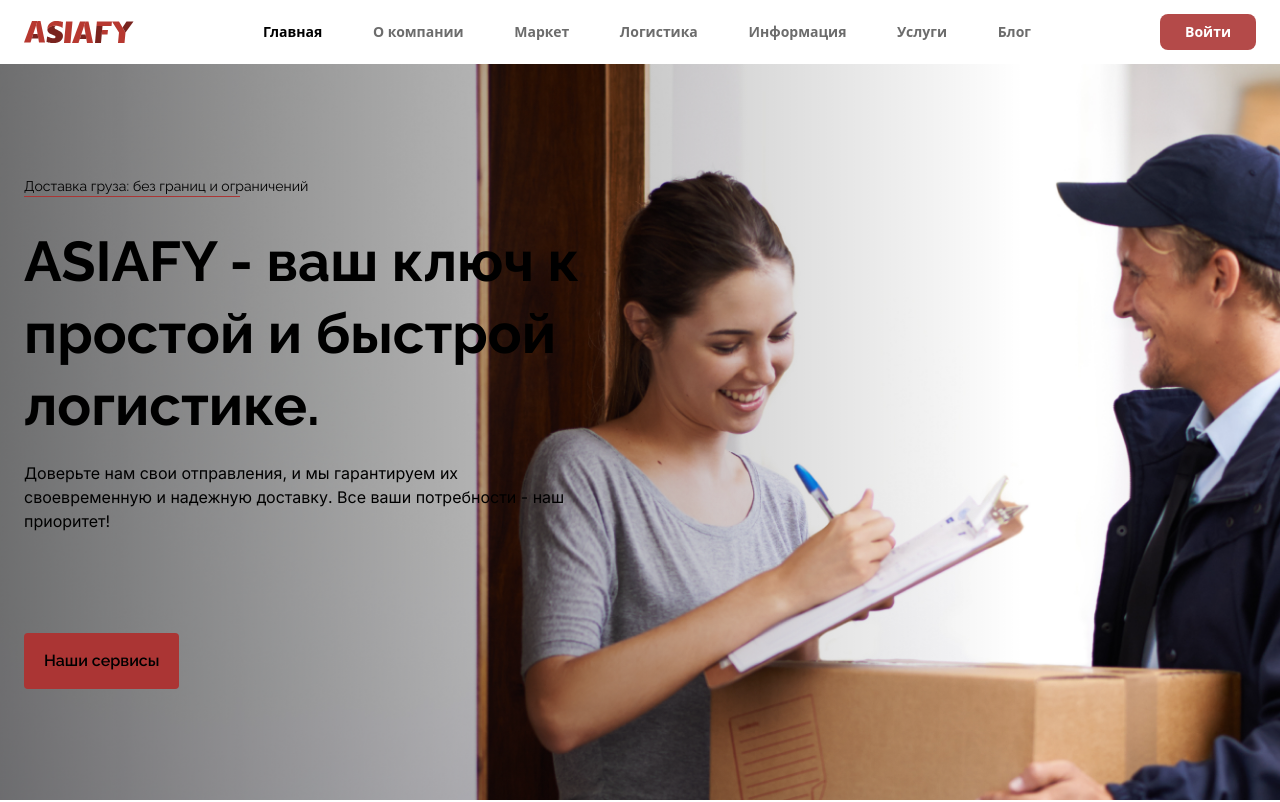
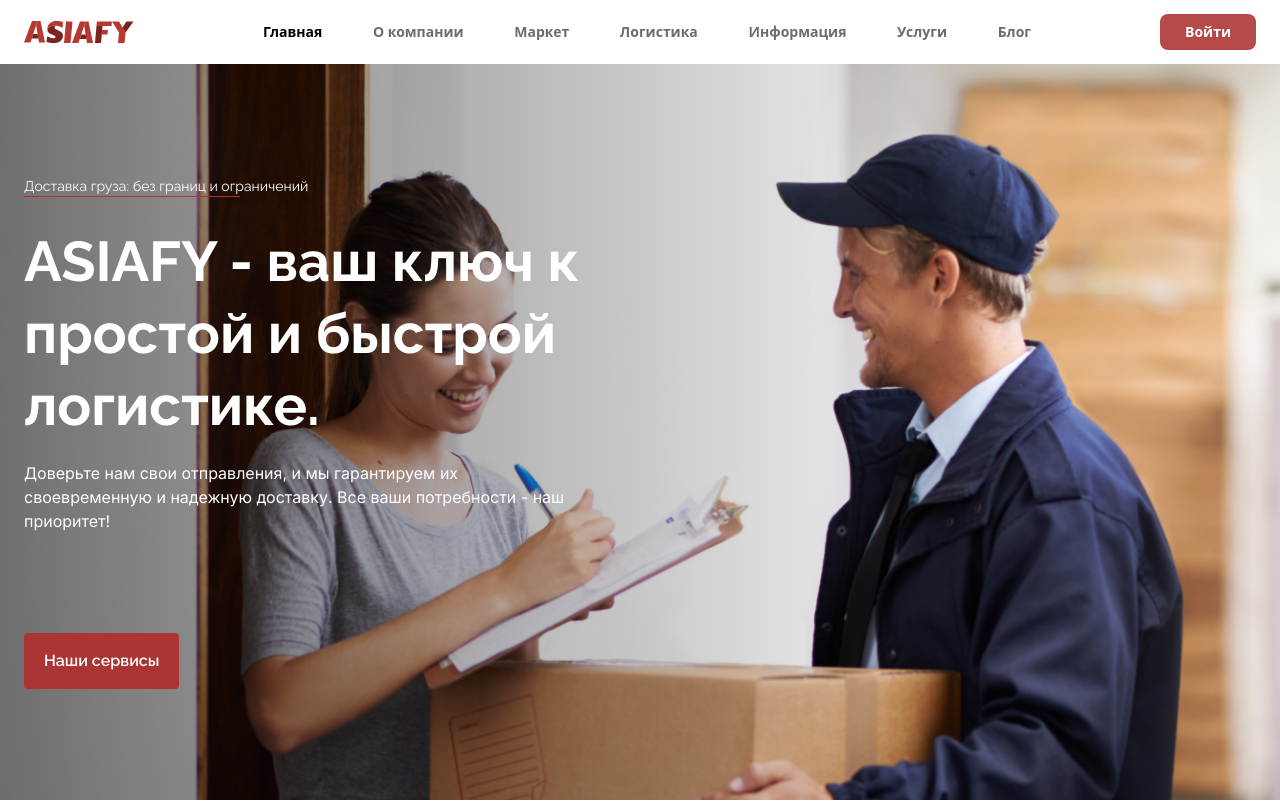
Before and after one commit to IrohVlad/amarket, a Next.js app: page / in a window 1280 px wide. Shown: the top 802 px of the page. Built offline with nearby package versions, Linux system fonts and the light colour scheme.

Commit message:
Header sticky & color main page

```diff
--- a/app/about/page.tsx
+++ b/app/about/page.tsx
@@ -1,5 +1,4 @@
 import Carousel from "@/app/components/carousel/carousel";
-import Image from 'next/image';
 
 const carouselData = [
     {
--- a/app/components/header/header.tsx
+++ b/app/components/header/header.tsx
@@ -7,7 +7,7 @@
     const pathname = usePathname()
 
     return (
-        <header className='px-6 h-16 flex items-center'>
+        <header className='px-6 h-16 flex items-center sticky z-50 top-0 left-0 w-full bg-white'>
             <div className="max-w-c-full m-auto flex items-center justify-between w-full">
                 <Image src="/logo.svg" alt="logo" width={110} height={23}/>
                 <div className="font-semibold text-h-grey text-sm max-w-3xl w-full flex justify-between">
--- a/app/components/hero/hero.tsx
+++ b/app/components/hero/hero.tsx
@@ -3,7 +3,7 @@
 
 export default function Hero() {
   return (
-    <section className="w-full relative">
+    <section className="w-full relative bg-hero-pattern object-cover bg-no-repeat bg-right bg-cover">
         <div className="max-w-c-full m-auto h-[calc(100vh-64px)] short:h-fit flex flex-col justify-center z-10 relative p-6">
           <div className=" font-title text-sm after:block after:h-[1px] after:max-w-[216px] after:w-auto after:bg-red">
             Доставка груза: без границ и ограничений
@@ -14,9 +14,6 @@
           <div className="font-base font-text mt-[20px] max-w-[559px]">Доверьте нам свои отправления, и мы гарантируем их своевременную и надежную доставку. Все ваши потребности - наш приоритет!</div>
           <Button rounded={true} className="mt-[100px]"><div className="px-[20px] py-4 font-semibold font-title">Наши сервисы</div></Button>
         </div>
-        <div className=" absolute top-0 left-0 h-full w-full">
-          <Image src='/main-banner.png' fill={true} alt="Main Banner" objectFit="cover" className="md:object-[70%]" />
-        </div>
         <div className="md:bg-[rgba(0,0,0,1)] absolute top-0 left-0 h-full w-full bg-[linear-gradient(90deg,rgba(0,0,0,1)-20%,rgba(255,255,255,0)80%)] opacity-70"></div>
     </section>
   )
--- a/app/page.tsx
+++ b/app/page.tsx
@@ -8,7 +8,7 @@
 
 export default function Home() {
   return (
-    <main className=" flex flex-col flex-auto">
+    <main className=" flex flex-col flex-auto text-white">
       <Hero/>
       <ServiceList/>
       <Panoram/>
--- a/tailwind.config.ts
+++ b/tailwind.config.ts
@@ -74,6 +74,9 @@
         'sshort': { 'raw': '(max-height: 500px)'}
       }
     },
+    backgroundImage: {
+      'hero-pattern': "url('/main-banner.png')",
+    }
   },
   plugins: [],
 }
```
